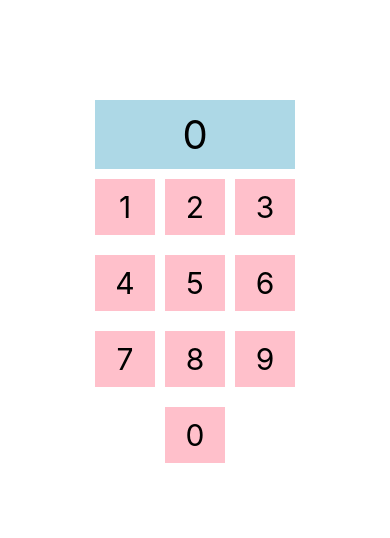
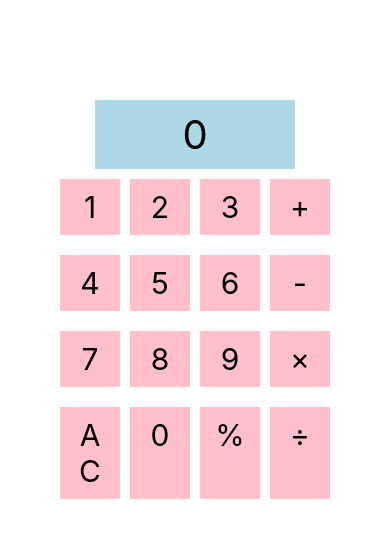
Before and after one commit to lanachiad/calculator-app, a React Native app: screen / in a window 390 px wide. Shown: the top 538 px of the page. Built offline with nearby package versions, Linux system fonts and the light colour scheme.

Commit message:
Add math symbols, AC, and percentage btns

```diff
--- a/Calculator.js
+++ b/Calculator.js
@@ -26,23 +26,30 @@ class Calculator extends React.Component {
 		return (
 			<View style={styles.btnContainer}>
 				<Field input={currentDisplay} />
+				<View style={styles.btnWrapper} />
 				<View style={styles.btnWrapper}>
 					<Button triggerButton={this.onBtnPress} value={1} />
 					<Button triggerButton={this.onBtnPress} value={2} />
 					<Button triggerButton={this.onBtnPress} value={3} />
+					<Button triggerButton={this.onBtnPress} value={'+'} />
 				</View>
 				<View style={styles.btnWrapper}>
 					<Button triggerButton={this.onBtnPress} value={4} />
 					<Button triggerButton={this.onBtnPress} value={5} />
 					<Button triggerButton={this.onBtnPress} value={6} />
+					<Button triggerButton={this.onBtnPress} value={'-'} />
 				</View>
 				<View style={styles.btnWrapper}>
 					<Button triggerButton={this.onBtnPress} value={7} />
 					<Button triggerButton={this.onBtnPress} value={8} />
 					<Button triggerButton={this.onBtnPress} value={9} />
+					<Button triggerButton={this.onBtnPress} value={'×'} />
 				</View>
 				<View style={styles.btnWrapper}>
+					<Button triggerButton={this.onBtnPress} value={'AC'} />
 					<Button triggerButton={this.onBtnPress} value={0} />
+					<Button triggerButton={this.onBtnPress} value={'%'} />
+					<Button triggerButton={this.onBtnPress} value={'÷'} />
 				</View>
 			</View>
 		);
```
